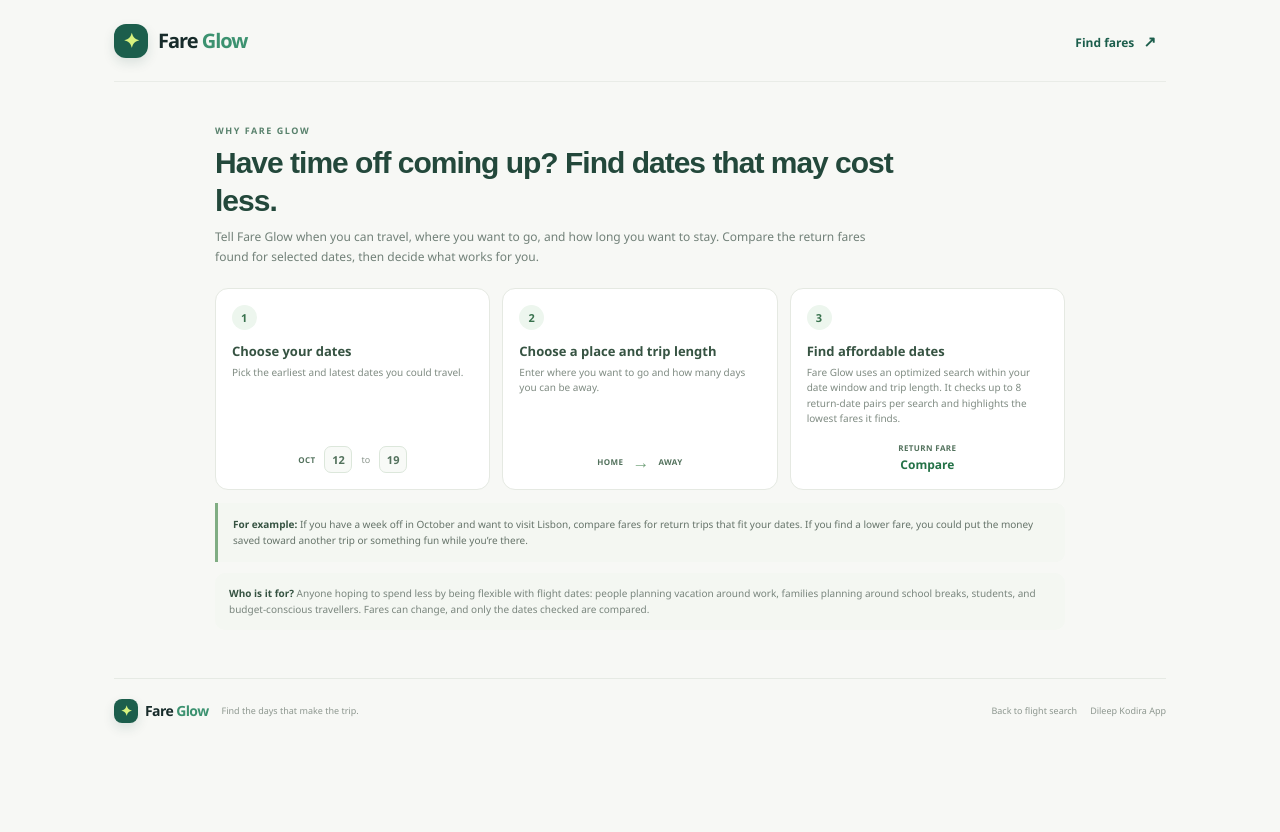
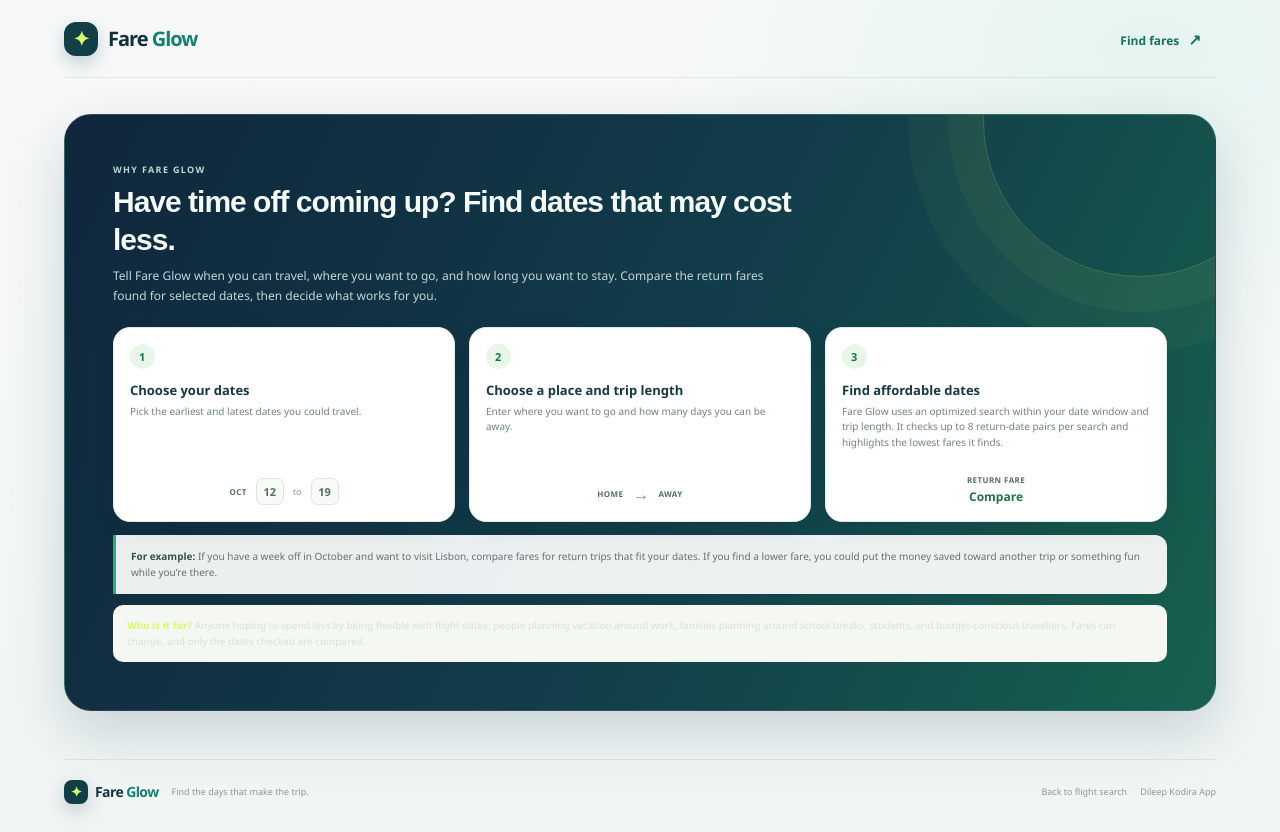
Before and after one commit to dkodira/Fare-Glow, a Next.js app: page /how-it-works in a window 1280 px wide. Before the commit the page ends 800 px from the top, so only its background shows below. Built offline with nearby package versions, Linux system fonts and the light colour scheme.

Commit message:
Refresh Fare Glow visual design

```diff
--- /dev/null
+++ b/app/innovative.css
@@ -0,0 +1,202 @@
+/* Fare Glow visual refresh: luminous night-sky palette, clearer hierarchy, and responsive flight-search surfaces. */
+:root {
+  --ink: #142b3a;
+  --muted: #6f818a;
+  --green: #123e46;
+  --green-dark: #0d3038;
+  --mint: #a9e8cb;
+  --lime: #d5fb72;
+  --paper: #f3f7f7;
+  --white: #fff;
+  --line: #dfe9e8;
+  --soft: #eaf2ef;
+  --gold: #f5c66a;
+  --rose: #f2d0bd;
+  --shadow: 0 22px 65px rgba(13, 43, 57, .11);
+}
+
+body {
+  color: var(--ink);
+  background-color: var(--paper);
+  background-image: radial-gradient(ellipse at 90% 6%, rgba(167, 227, 208, .22), transparent 30%), linear-gradient(180deg, #f7f9f9 0%, #f0f5f4 100%);
+}
+
+.shell { max-width: 1220px; }
+.topbar { height: 78px; border-color: rgba(20, 43, 58, .09); }
+.brand { color: #112e3c; }
+.brand-glow { color: #16816e; }
+.brand-mark { background: #123e46; color: var(--lime); box-shadow: 0 7px 18px rgba(18, 62, 70, .22); }
+.top-actions { gap: 14px; }
+.how-link { padding: 10px 12px; border-radius: 999px; color: #315b60; transition: background .2s, color .2s; }
+.how-link:hover { background: #e4efec; color: #123e46; }
+.market-pill { background: rgba(255,255,255,.78); border: 1px solid #e0e9e7; color: #52676d; box-shadow: 0 4px 14px rgba(20,43,58,.04); }
+.flag { color: #cc4651; }
+.sign-in,.text-button { color: #16705e; }
+.sign-in { border-radius: 999px; padding: 10px 15px; }
+.sign-in:hover { background: #e6f1ec; }
+
+.hero {
+  position: relative;
+  isolation: isolate;
+  overflow: hidden;
+  min-height: 304px;
+  align-items: center;
+  margin: 28px 0 17px;
+  padding: 49px 54px;
+  border: 1px solid rgba(255,255,255,.12);
+  border-radius: 28px;
+  background: linear-gradient(116deg, #10263c 0%, #123e4a 53%, #17614f 100%);
+  box-shadow: 0 24px 60px rgba(13, 43, 57, .2);
+}
+.hero:before {
+  content: "";
+  position: absolute;
+  z-index: -1;
+  width: 390px;
+  height: 390px;
+  top: -166px;
+  right: 6%;
+  border: 1px solid rgba(201, 246, 183, .24);
+  border-radius: 50%;
+  box-shadow: 0 0 0 36px rgba(201, 246, 183, .035), 0 0 0 78px rgba(201, 246, 183, .035), inset 0 0 80px rgba(201, 246, 183, .09);
+}
+.hero:after {
+  content: "";
+  position: absolute;
+  z-index: -1;
+  width: 220px;
+  height: 220px;
+  right: 17%;
+  bottom: -155px;
+  border-radius: 50%;
+  background: rgba(204, 249, 128, .72);
+  filter: blur(70px);
+}
+.hero-copy { position: relative; z-index: 1; max-width: 660px; }
+.eyebrow,.section-kicker { color: #668477; }
+.hero .eyebrow { color: #b8ddce; }
+.eyebrow-dot { background: #d5fb72; box-shadow: 0 0 0 5px rgba(213,251,114,.12), 0 0 18px rgba(213,251,114,.7); }
+.hero h1 { color: #f4fbf7; font-size: clamp(43px, 6.2vw, 70px); letter-spacing: -4px; }
+.hero h1 span { color: #d5fb72; }
+.hero-copy p { max-width: 470px; color: #c4d6d7; font-size: 14px; }
+.hero-stamp {
+  position: relative;
+  z-index: 1;
+  gap: 12px;
+  margin: 72px 2px 0 22px;
+  padding: 15px 18px;
+  border: 1px solid rgba(226, 246, 227, .21);
+  border-radius: 999px;
+  background: rgba(255,255,255,.08);
+  color: #e0f3e6;
+  backdrop-filter: blur(12px);
+  box-shadow: inset 0 1px rgba(255,255,255,.12);
+}
+.hero-stamp i { color: #d5fb72; }
+
+.demo-banner { margin: 0 0 12px; padding: 13px 16px; border-color: #eddfbd; border-radius: 14px; background: #fffaf0; box-shadow: 0 5px 18px rgba(91,71,24,.035); }
+.booking-tip { border: 1px solid #dcebe2; border-left: 3px solid #24a47f; border-radius: 12px; background: #eaf5ef; }
+.booking-tip-controls button { border-color: #d7e6dc; border-radius: 999px; }
+.search-card {
+  position: relative;
+  margin-top: 18px;
+  padding: 29px 30px 23px;
+  border: 1px solid rgba(216, 230, 226, .95);
+  border-radius: 24px;
+  background: rgba(255,255,255,.96);
+  box-shadow: 0 20px 55px rgba(21, 54, 60, .09), 0 2px 8px rgba(21,54,60,.03);
+}
+.card-heading h2,.results-title-row h2,.saved-heading h2 { color: #172f3c; }
+.section-kicker { letter-spacing: 1.35px; }
+.round-trip { border: 1px solid #d4ebdb; background: #eaf6ed; color: #247455; }
+.input-wrap { background: #f8fbfa; border-color: #dce7e4; border-radius: 12px; }
+.input-wrap:focus-within { border-color: #35a786; box-shadow: 0 0 0 4px rgba(53,167,134,.12); }
+.input-wrap input,.input-wrap select { color: #183842; }
+.swap-button { border-color: #d5e5df; color: #277765; box-shadow: 0 4px 12px rgba(23,80,73,.06); }
+.swap-button:hover { border-color: #a7d2bf; background: #e8f5ed; }
+.date-range-picker { background: #f8fbfa; border-color: #dce7e4; border-radius: 12px; }
+.currency-row>small { color: #72858a; }
+.advanced-search { border-color: #e0e9e6; border-radius: 14px; background: #fbfcfc; }
+.advanced-toggle:hover { background: #f2f7f4; }
+.search-button { background: linear-gradient(110deg, #123e46, #176c5b); box-shadow: 0 8px 20px rgba(18,86,75,.2); }
+.search-button:hover { background: linear-gradient(110deg, #0d3038, #145847); box-shadow: 0 11px 24px rgba(18,86,75,.24); }
+.save-button { border-color: #cfe1d8; color: #17715d; border-radius: 999px; }
+.save-button:hover { border-color: #a7cfb9; background: #eff8f1; }
+
+.results-section { padding-top: 48px; }
+.results-title-row h2 { font-size: 29px; }
+.route-arrow { color: #1fa17e; }
+.fare-summary { border-color: #cde8d7; background: linear-gradient(110deg, #e6f7ea, #eff9e5); border-radius: 17px; }
+.summary-icon { background: #d2efdc; color: #19765d; }
+.fare-summary strong { color: #123e46; }
+.legend-dot.best { background: #27ae7e; box-shadow: 0 0 0 3px #dff4e5; }
+.offer-card { border-color: #e2eae6; border-radius: 17px; box-shadow: 0 8px 24px rgba(21,54,60,.045); transition: transform .18s, box-shadow .18s, border-color .18s; }
+.offer-card:hover { transform: translateY(-2px); box-shadow: 0 14px 30px rgba(21,54,60,.09); border-color: #c8ded2; }
+.offer-card.tier-best { background: linear-gradient(135deg, #fff 20%, #f2fbf2); border-color: #d1e8d4; }
+.offer-card:before { width: 4px; }
+.tier-best:before { background: linear-gradient(180deg, #26b883, #a6da68); }
+.best-tag { color: #167654; }
+.offer-price strong,.tier-best .offer-price strong { color: #12634e; }
+.offer-footnote a { color: #1c7b68; font-weight: 700; }
+.offer-footnote a:hover { text-decoration: underline; }
+.history-item,.saved-item { border-color: #e0e9e6; border-radius: 15px; box-shadow: 0 5px 17px rgba(21,54,60,.035); }
+.history-item>summary:hover { background: #f7faf8; }
+.saved-section,.history-section { border-color: #dce6e3; }
+.footer { border-color: #dce6e3; }
+.footer-brand { color: #183440; }
+
+/* Separate explainer page */
+.how-page {
+  position: relative;
+  isolation: isolate;
+  overflow: hidden;
+  max-width: none;
+  margin: 36px 0 0;
+  padding: 48px;
+  border: 1px solid rgba(255,255,255,.12);
+  border-radius: 27px;
+  background: linear-gradient(116deg, #10263c, #123e4a 56%, #17614f);
+  box-shadow: 0 22px 55px rgba(13,43,57,.17);
+}
+.how-page:after { content: ""; position: absolute; z-index: -1; width: 310px; height: 310px; right: -80px; top: -150px; border: 1px solid rgba(213,251,114,.22); border-radius: 50%; box-shadow: 0 0 0 35px rgba(213,251,114,.04), 0 0 0 75px rgba(213,251,114,.035); }
+.how-page .section-kicker { color: #b8ddce; }
+.how-page .mission-intro h1 { color: #f4fbf7; }
+.how-page .mission-intro>p { color: #c4d6d7; }
+.how-page .mission-workflow { gap: 14px; }
+.how-page .mission-step { min-height: 195px; border-color: #e0eae6; border-radius: 17px; box-shadow: 0 8px 24px rgba(5,30,38,.08); }
+.how-page .mission-step h2 { color: #183842; }
+.how-page .mission-step p { color: #718187; }
+.how-page .mission-number { background: #e8f6e8; color: #167654; }
+.how-page .mission-example { border-left-color: #32aa81; border-radius: 0 12px 12px 0; background: rgba(255,255,255,.92); }
+.how-page .mission-audience { color: #d5e3df; }
+.how-page .mission-audience strong { color: #d5fb72; }
+
+button:focus-visible,a:focus-visible,input:focus-visible,select:focus-visible { outline: 3px solid #43b596; outline-offset: 3px; }
+::selection { background: #c8f18e; color: #15343c; }
+
+@media (max-width: 760px) {
+  .topbar { height: 68px; }
+  .top-actions { gap: 3px; }
+  .how-link { padding: 8px 7px; font-size: 9px; }
+  .market-pill { padding: 7px 8px; }
+  .hero { min-height: 285px; margin: 18px 0 13px; padding: 34px 25px; border-radius: 23px; align-items: flex-start; flex-direction: column; justify-content: center; gap: 22px; }
+  .hero:before { width: 290px; height: 290px; top: -130px; right: -100px; }
+  .hero:after { right: -5%; bottom: -180px; }
+  .hero h1 { font-size: clamp(39px, 10vw, 52px); letter-spacing: -2.8px; }
+  .hero-copy p { max-width: 330px; font-size: 13px; }
+  .hero-stamp { margin: 0; padding: 10px 14px; font-size: 8px; }
+  .search-card { margin-top: 14px; padding: 20px 17px 16px; border-radius: 19px; }
+  .results-section { padding-top: 35px; }
+  .results-title-row h2 { font-size: 23px; }
+  .fare-summary { border-radius: 14px; }
+  .offer-card:hover { transform: none; }
+  .how-page { margin-top: 22px; padding: 29px 20px; border-radius: 22px; }
+  .how-page .mission-intro h1 { font-size: 25px; letter-spacing: -1.1px; }
+  .how-page .mission-workflow { gap: 9px; }
+  .how-page .mission-step { min-height: 0; }
+}
+
+@media (prefers-reduced-motion: no-preference) {
+  .hero:before { animation: orbit-glow 11s ease-in-out infinite alternate; }
+  @keyframes orbit-glow { from { transform: translate3d(-7px, 0, 0) rotate(-4deg); } to { transform: translate3d(7px, 8px, 0) rotate(4deg); } }
+}
--- a/app/layout.tsx
+++ b/app/layout.tsx
@@ -1,5 +1,6 @@
 import type { Metadata, Viewport } from "next";
 import "./globals.css";
+import "./innovative.css";
 
 export const metadata: Metadata = {
   title: "Fare Glow — Find your best dates",
@@ -9,7 +10,7 @@ export const metadata: Metadata = {
 export const viewport: Viewport = {
   width: "device-width",
   initialScale: 1,
-  themeColor: "#f7f8f5",
+  themeColor: "#10263c",
 };
 
 export default function RootLayout({ children }: Readonly<{ children: React.ReactNode }>) {
```
